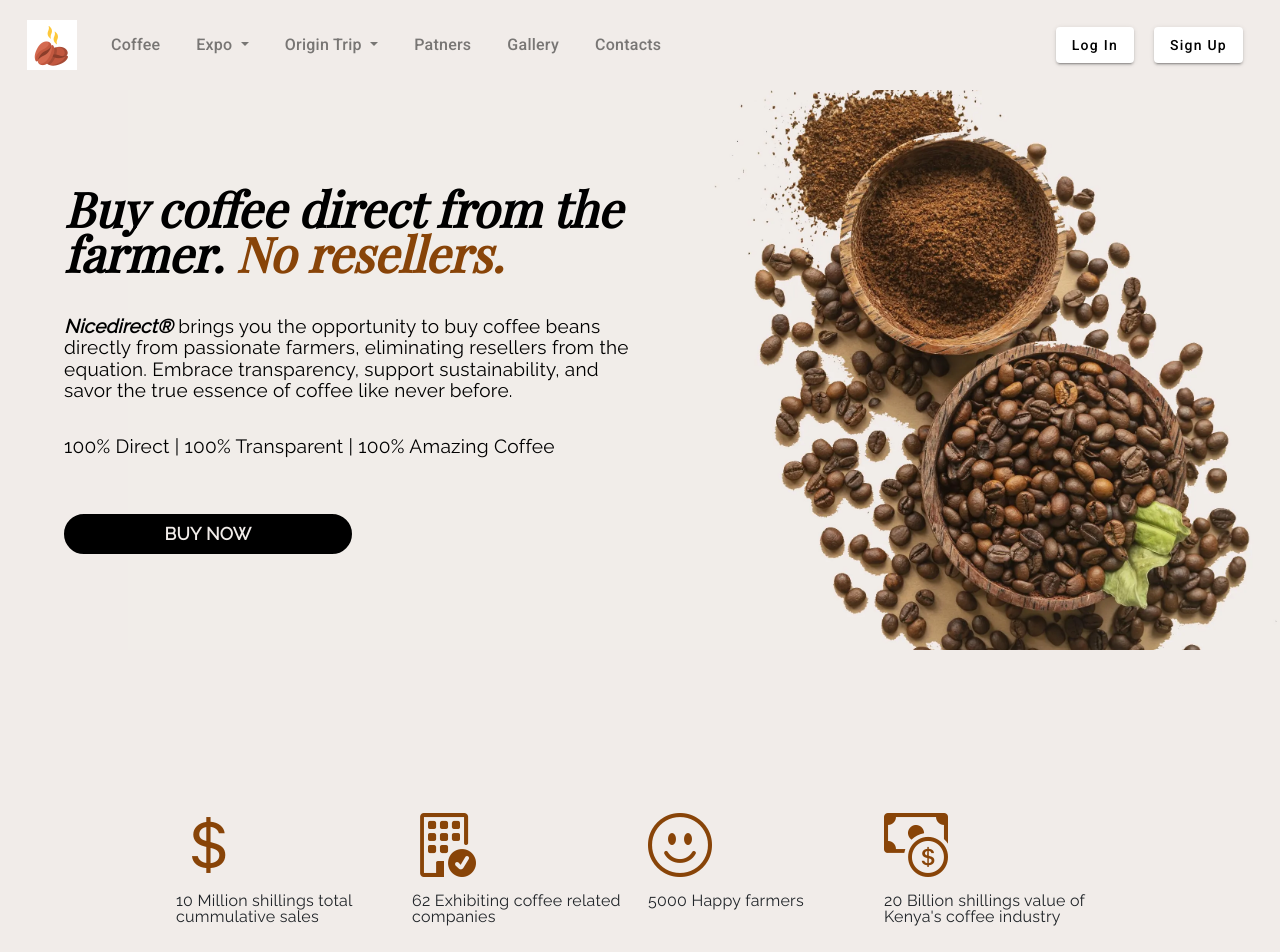
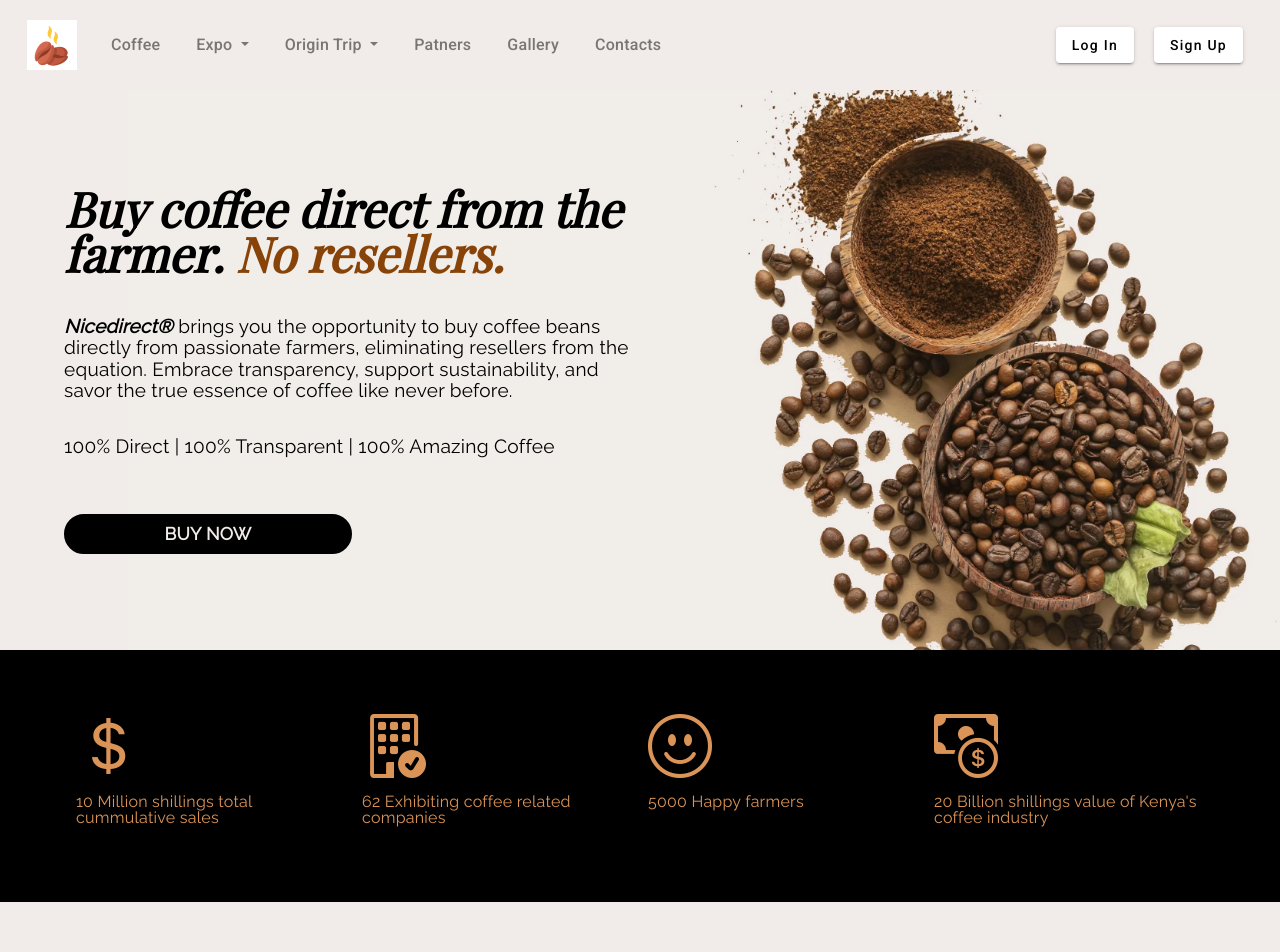
Before and after one commit to MosesOpiyo/NICE_FrontEnd, an Angular app: page / in a window 1280 px wide. Shown: the top 952 px of the page. Built offline with nearby package versions, Linux system fonts and the light colour scheme; no server answers.

Commit message:
minor edits

```diff
--- a/src/app/informationPages/nicehomepage/nicehomepage.component.css
+++ b/src/app/informationPages/nicehomepage/nicehomepage.component.css
@@ -177,7 +177,9 @@
 
 /* RAW DATA SECTION */
 .data-container {
-    margin-block: 10rem;
+    margin-bottom: 10rem;
+    background-color: #000000;
+    color: #db9457;
     /* border: 2px solid red; */
     font-family: 'Raleway', sans-serif;
     display: flex;
@@ -187,7 +189,7 @@
     gap: 1rem;
     height: fit-content;
     width: 100%;
-    padding: .2rem;
+    padding: 4rem .2rem;
 }
 .data-container > * {
     flex-basis: 100%;
@@ -198,6 +200,10 @@
     font-size: 1rem;
     line-height: 1rem;
 }
+.data-card i {
+    font-size: 4rem;
+    /* color: #e2ddd9; */
+}
 
 /* media queries */
 @media (min-width: 425px) {
@@ -207,7 +213,7 @@
 }
 @media (min-width: 768px) {
     .data-card {
-        max-width: 220px;
+        max-width: 270px;
     }
 }
 
@@ -286,6 +292,10 @@
     justify-content: center;
     gap: .5rem;
 }
+.whyus-cards > *:hover {
+    background-color: #000000;
+    color: #db9457;
+}
 .whyus-card i {
     font-size: 2rem
 }
--- a/src/app/informationPages/nicehomepage/nicehomepage.component.html
+++ b/src/app/informationPages/nicehomepage/nicehomepage.component.html
@@ -11,17 +11,17 @@
                 eliminating resellers from the equation. Embrace transparency, support sustainability, and savor the true
                 essence of coffee like never before.</p>
             <p class="hero-par2">100% Direct | 100% Transparent | 100% Amazing Coffee</p>
-            <a class="hero-btn" href="#" role="button">BUY NOW</a>
+            <a class="hero-btn" routerLink="signup" role="button">BUY NOW</a>
         </div>
 
     </section>
 
     <!-- RAW DATA SECTION -->
     <section class="data-container">
-        <p class="data-card"> <i class="bi bi-currency-dollar" style="font-size: 4rem; color: #884408;"></i><br><br>10 Million shillings total cummulative sales</p>
-        <p class="data-card"><i class="bi bi-building-check" style="font-size: 4rem; color: #884408;"></i><br><br>62 Exhibiting coffee related companies</p>
-        <p class="data-card"><i class="bi bi-emoji-smile" style="font-size: 4rem; color: #884408;"></i><br><br>5000 Happy farmers</p>
-        <p class="data-card"><i class="bi bi-cash-coin" style="font-size: 4rem; color: #884408;"></i><br><br>20 Billion shillings value of Kenya's coffee industry</p>
+        <p class="data-card"> <i class="bi bi-currency-dollar"></i><br><br>10 Million shillings total cummulative sales</p>
+        <p class="data-card"><i class="bi bi-building-check"></i><br><br>62 Exhibiting coffee related companies</p>
+        <p class="data-card"><i class="bi bi-emoji-smile"></i><br><br>5000 Happy farmers</p>
+        <p class="data-card"><i class="bi bi-cash-coin"></i><br><br>20 Billion shillings value of Kenya's coffee industry</p>
 
     </section>
 
--- a/src/app/warehousedashboard/components/inventory/inventory.component.ts
+++ b/src/app/warehousedashboard/components/inventory/inventory.component.ts
@@ -27,7 +27,7 @@
       price: '10$',
       location: 'Aisle 3, Shelf 1',
       lastRestockDate: '2023-07-20',
-      stockAlert: false
+      stockAlert: true
     },
 
     {
```
